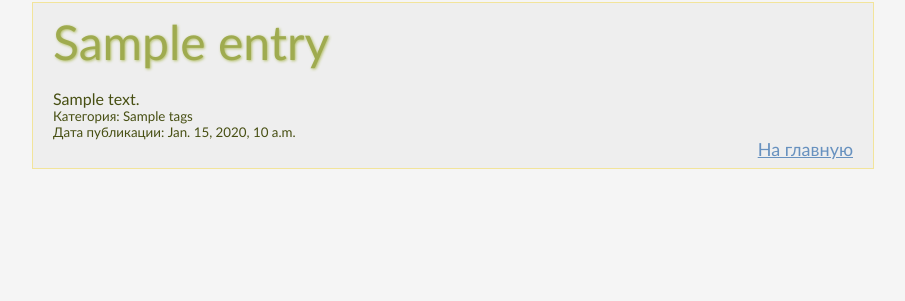
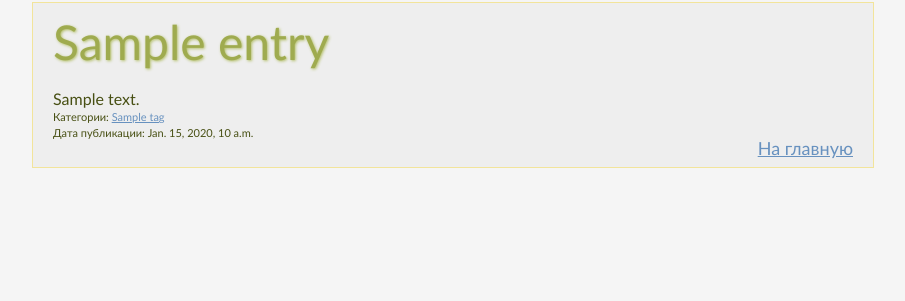
Before and after one commit to ademaro/teahouse, a Django app: template templates/entry.html in a window 1280 px wide. Shown: the part 148-449 px from the top of the page, without its empty margins (187-1092 px from the left). Run offline with Django 3.2, Linux system fonts and the light colour scheme; the template is opened without the code that fills it: most values are stand-ins (such as "Sample title", 1, 10 or a date in 2020); parts of the project's set-up code (start-up, migrations or seed data) failed here and were passed over; some libraries are stand-ins or nearby versions.

Commit message:
tags added

```diff
--- a/blog/views.py
+++ b/blog/views.py
@@ -8,7 +8,7 @@ def index(request):
     return render_to_response('index.html', {'entry_list': entry_list})
 
 def entry(request, entry_id):
-    try
+    try:
       entry = Entry.objects.get(id=int(entry_id))
     except Entry.DoesNotExists:
       raise Http404()
--- a/static/css/style.css
+++ b/static/css/style.css
@@ -34,6 +34,7 @@ h4,h5 {font-size:18px;}
 a,p {font-size:18px;}
 a {color:#6791BF;}
 
+small, small a {font-size:11px;}
 code {display:block;border:1px solid #ddd;padding:5px;}
 ul {padding-left:30px;}
 ul li {list-style-type:square;}
--- a/templates/entry.html
+++ b/templates/entry.html
@@ -11,7 +11,12 @@
   <h2>{{ entry.title }}</h2>
   {{ entry.text|markdown }}
   <br>
-  <small>Категория: {{ tags }}<br>
+  <small>Категории:
+    {% for tag in tags %}
+      {% if not forloop.first %}, {% endif %}
+      <a href="/tags/{{ tag.id }}/">{{ tag }}</a>
+    {% endfor %}
+    <br>
          Дата публикации: {{ entry.date_publication }}</small>
   <p class="tar"><a href="/">На главную</a></p>
 </div>
```
